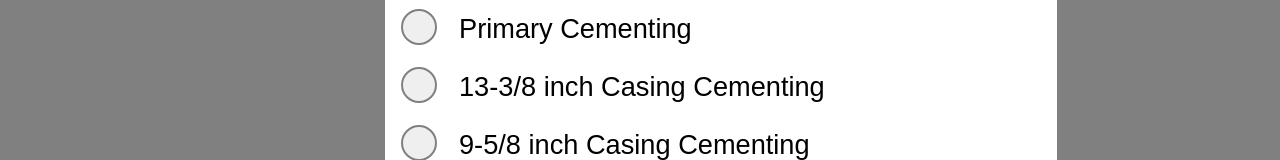
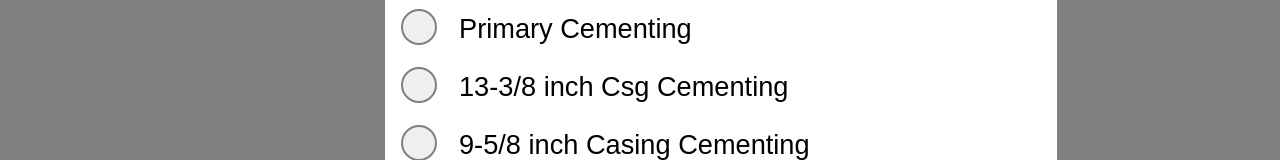
Before and after one commit to Alexcoder/riglex, a React (Create React App) app: page /select in a window 1280 px wide. Shown: the part 218-378 px from the top of the page. Built offline with nearby package versions, Linux system fonts and the light colour scheme.

Commit message:
added liner displacement and bump pressure

```diff
--- a/src/components/Navigation/Navigation.js
+++ b/src/components/Navigation/Navigation.js
@@ -78,7 +78,7 @@ useEffect(() => {
         border: "2px solid gray", padding:"1rem", marginTop: "1.3rem", marginLeft: "1rem" ,}}
          onClick={()=> setNavMode("1338")}></button>
       <button className="second_grid_button" onClick={()=> setNavMode("1338")} >
-         13-3/8 inch Casing Cementing
+         13-3/8 inch Csg Cementing
       </button>
       </Grid>
 
```
